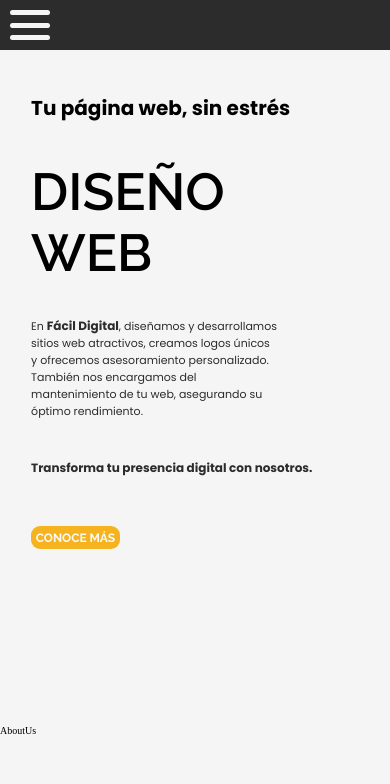
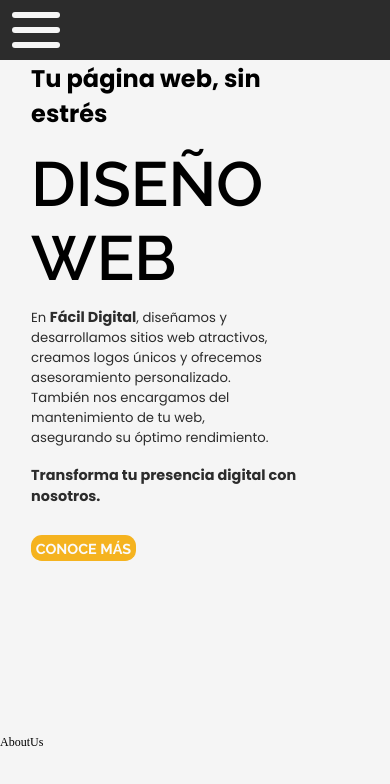
Before and after one commit to sussiniguanziroli/FD-Dev-Page, a React (Vite) app: page / in a window 390 px wide. Shown: the top 784 px of the page. Built offline with nearby package versions, Linux system fonts and the light colour scheme.

Commit message:
commit del font size

```diff
--- a/src/css/main.css
+++ b/src/css/main.css
@@ -642,14 +642,14 @@
 }
 
 html {
-  font-size: 16px;
+  font-size: 12px;
 }
-@media (max-width: 769px) {
+
+@media (min-width: 800px) {
   html {
-    font-size: 10px;
+    font-size: 16px;
   }
 }
-
 :root {
   display: flex;
   justify-content: center;
--- a/src/css/main.scss
+++ b/src/css/main.scss
@@ -10,9 +10,12 @@
 @import "app.scss";
 
 html {
-    font-size: 16px;
-    @media (max-width: 769px) {
-        font-size: 10px;
+    font-size: 12px;
+}
+
+@media (min-width: 800px) {
+    html {
+        font-size: 16px;
     }
 }
 
```
Also changed, not shown: 1 other file (tests, documents, lock files or other folders).
